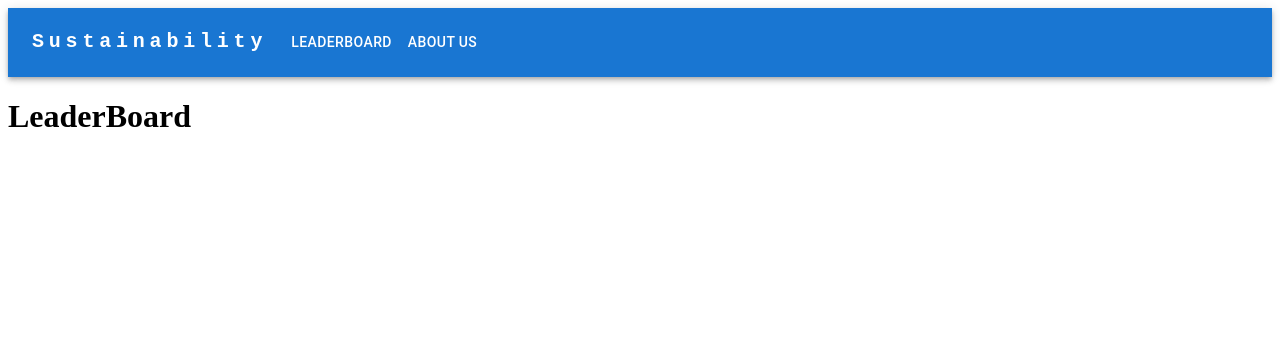
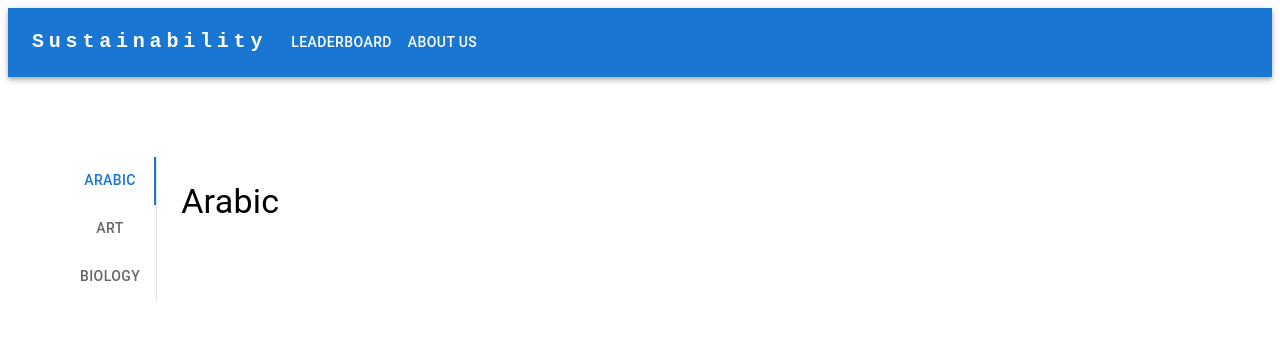
Before and after one commit to AlexanderPezarro/STEP2023Sustainabilty, a React (Create React App) app in the folder frontend/: page /leaderboard in a window 1280 px wide. Shown: the top 340 px of the page. Built offline with nearby package versions, Linux system fonts and the light colour scheme.

Commit message:
leaderboard page

```diff
--- a/frontend/src/pages/Leaderboard.js
+++ b/frontend/src/pages/Leaderboard.js
@@ -1,5 +1,86 @@
+import * as React from 'react';
+import PropTypes from 'prop-types';
+import Tabs from '@mui/material/Tabs';
+import Tab from '@mui/material/Tab';
+import Typography from '@mui/material/Typography';
+import Box from '@mui/material/Box';
+import { Container } from "@mui/material"
+
+const schools = ['Arabic', 'Art', 'Biology']
+
+function TabPanel(props) {
+    const { children, value, index, ...other } = props;
+
+    return (
+        <div
+            role="tabpanel"
+            hidden={value !== index}
+            id={`vertical-tabpanel-${index}`}
+            aria-labelledby={`vertical-tab-${index}`}
+            {...other}
+        >
+            {value === index && (
+                <Box sx={{ p: 3 }}>
+                    <Typography>{children}</Typography>
+                </Box>
+            )}
+        </div>
+    );
+}
+
+TabPanel.propTypes = {
+    children: PropTypes.node,
+    index: PropTypes.number.isRequired,
+    value: PropTypes.string.isRequired,
+};
+
+function a11yProps(index) {
+    return {
+        id: `vertical-tab-${index}`,
+        'aria-controls': `vertical-tabpanel-${index}`,
+    };
+}
+
 export default function LeaderBoard() {
+    const [value, setValue] = React.useState(0);
+
+
+
+    const handleChange = (event, newValue) => {
+        setValue(newValue);
+    };
+
     return (
-        <h1>LeaderBoard</h1>
-    )
+        <Container sx={{ mx: "auto", my: 10 }}>
+            <Box
+                sx={{ flexGrow: 1, bgcolor: 'background.paper', display: 'flex' }}
+            >
+                <Tabs
+                    orientation="vertical"
+                    variant="scrollable"
+                    value={value}
+                    onChange={handleChange}
+                    aria-label="Vertical tabs example"
+                    sx={{ borderRight: 1, borderColor: 'divider' }}
+                >
+                    {schools.map((school,index) =>
+                        <Tab label={school} {...a11yProps({index})} />
+                    )}
+                    {/* <Tab label="Item One" {...a11yProps(0)} />
+                    <Tab label="Item Two" {...a11yProps(0)} />
+                    <Tab label="Item Three" {...a11yProps(2)} />
+                    <Tab label="Item Four" {...a11yProps(3)} />
+                    <Tab label="Item Five" {...a11yProps(4)} />
+                    <Tab label="Item Six" {...a11yProps(5)} />
+                    <Tab label="Item Seven" {...a11yProps(6)} /> */}
+                </Tabs>
+                {schools.map((school,index) =>
+                    <TabPanel value={value} index={index}>
+                        <Typography color="d0d3d4" variant="h4" component="span">{school}</Typography>
+                    </TabPanel>
+                )}
+
+            </Box>
+        </Container>
+    );
 }
```
